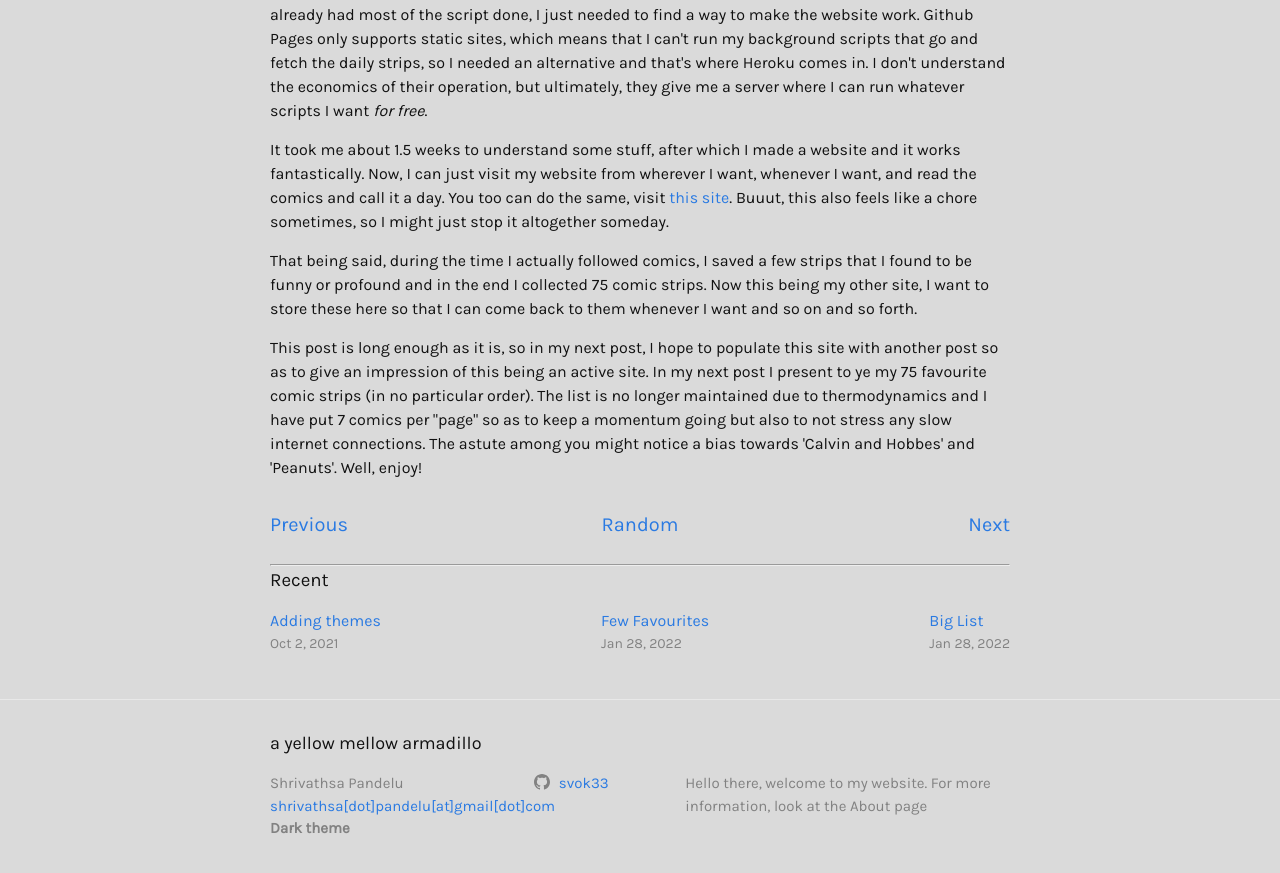
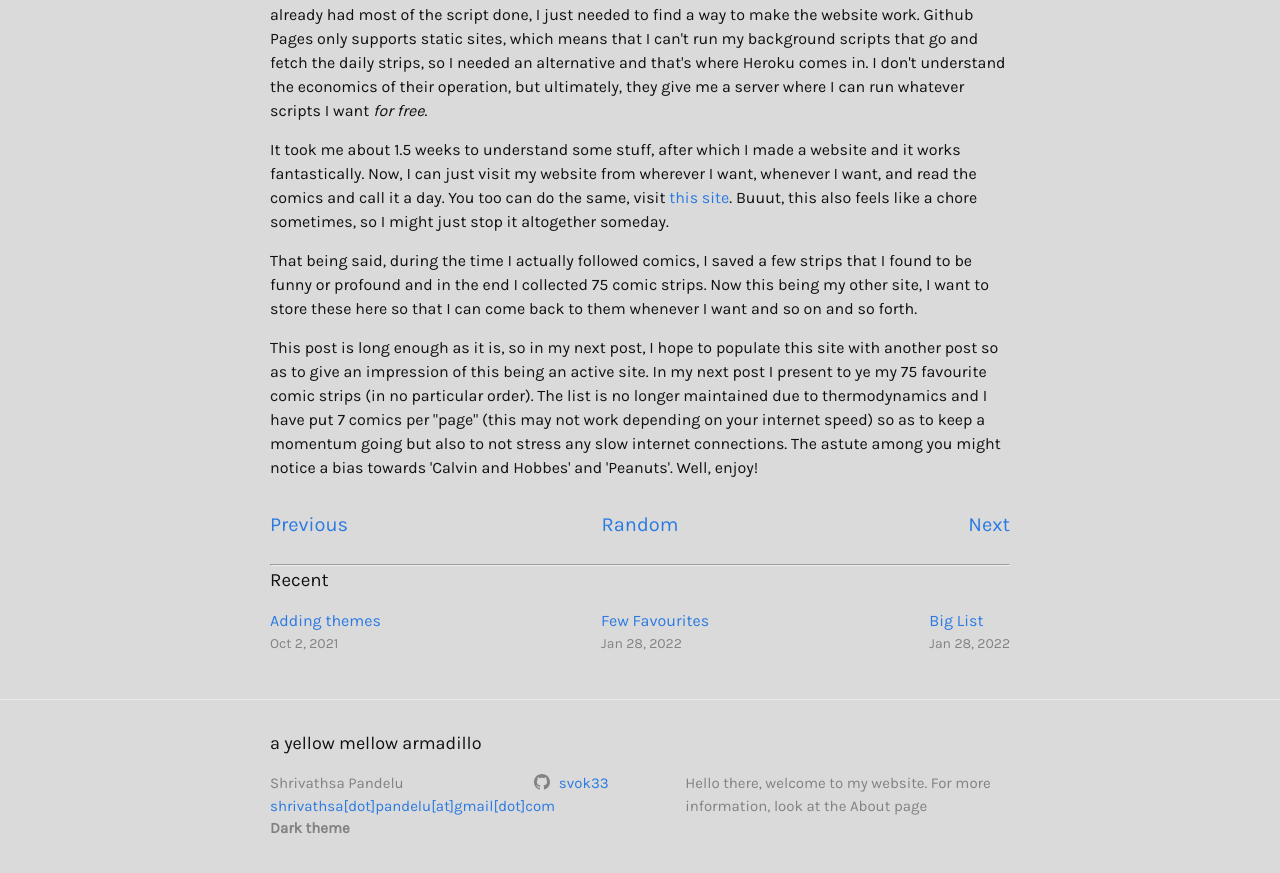
Before and after one commit to shrivathsap/shrivathsap.github.io, a Jekyll site: the page built from _posts/2022-01-28-few-favorites.html, in a window 1280 px wide and 900 px high, scrolled down 812 px. Shown: the top 873 px of the window. Built offline with Jekyll 4.4.1, drawn with Linux system fonts in a browser that asks for light colours.

Commit message:
7 per page?

```diff
--- a/_posts/2022-01-28-few-favorites.html
+++ b/_posts/2022-01-28-few-favorites.html
@@ -19,5 +19,5 @@ categories: comics
 		<p>But then, after a little more than a year I decided to get back to this "hobby". But now I had a brilliant idea. I'd make a website where I can see all the comics I want to read in one place. One long scroll. I already had most of the script done, I just needed to find a way to make the website work. Github Pages only supports static sites, which means that I can't run my background scripts that go and fetch the daily strips, so I needed an alternative and that's where Heroku comes in. I don't understand the economics of their operation, but ultimately, they give me a server where I can run whatever scripts I want <i>for free</i>.</p>
 		<p>It took me about 1.5 weeks to understand some stuff, after which I made a website and it works fantastically. Now, I can just visit my website from wherever I want, whenever I want, and read the comics and call it a day. You too can do the same, visit <a href="https://armadillo-comic-scraper.herokuapp.com/">this site</a>. Buuut, this also feels like a chore sometimes, so I might just stop it altogether someday.</p>
 		<p>That being said, during the time I actually followed comics, I saved a few strips that I found to be funny or profound and in the end I collected 75 comic strips. Now this being my other site, I want to store these here so that I can come back to them whenever I want and so on and so forth.</p>
-		<p>This post is long enough as it is, so in my next post, I hope to populate this site with another post so as to give an impression of this being an active site. In my next post I present to ye my 75 favourite comic strips (in no particular order). The list is no longer maintained due to thermodynamics and I have put 7 comics per "page" so as to keep a momentum going but also to not stress any slow internet connections. The astute among you might notice a bias towards 'Calvin and Hobbes' and 'Peanuts'. Well, enjoy!</p>
+		<p>This post is long enough as it is, so in my next post, I hope to populate this site with another post so as to give an impression of this being an active site. In my next post I present to ye my 75 favourite comic strips (in no particular order). The list is no longer maintained due to thermodynamics and I have put 7 comics per "page" (this may not work depending on your internet speed) so as to keep a momentum going but also to not stress any slow internet connections. The astute among you might notice a bias towards 'Calvin and Hobbes' and 'Peanuts'. Well, enjoy!</p>
 </html>
```
